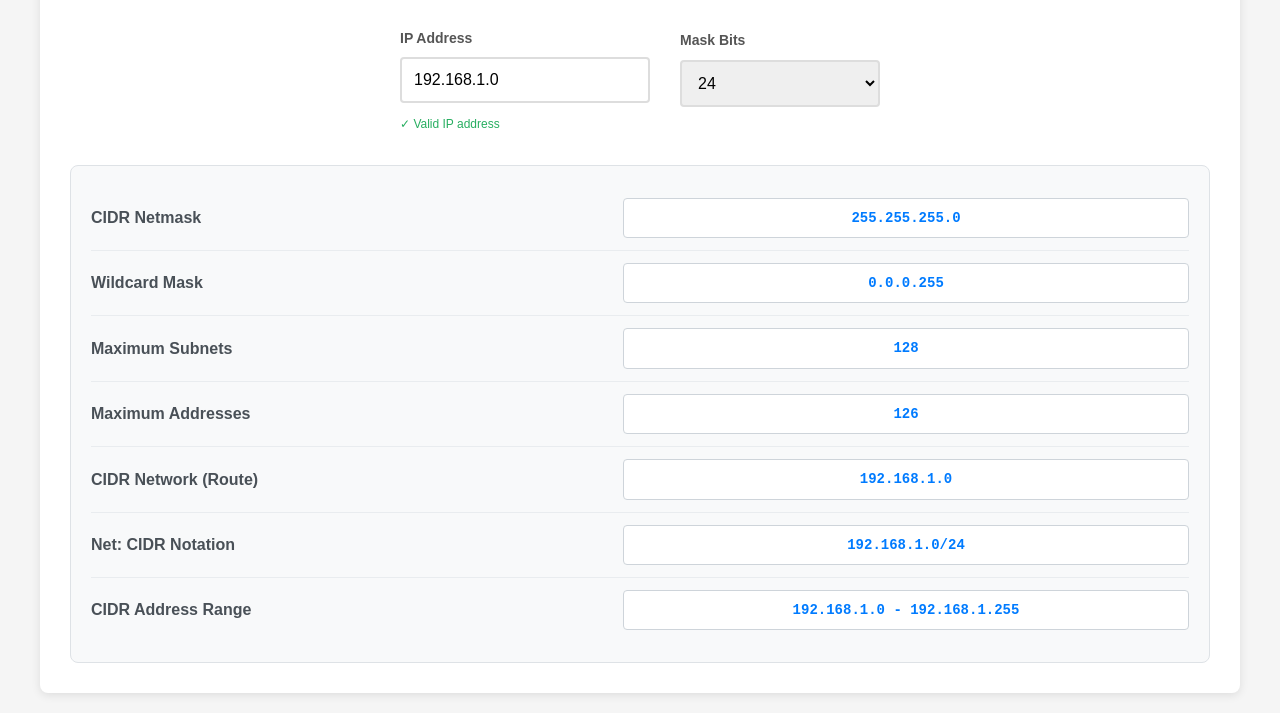
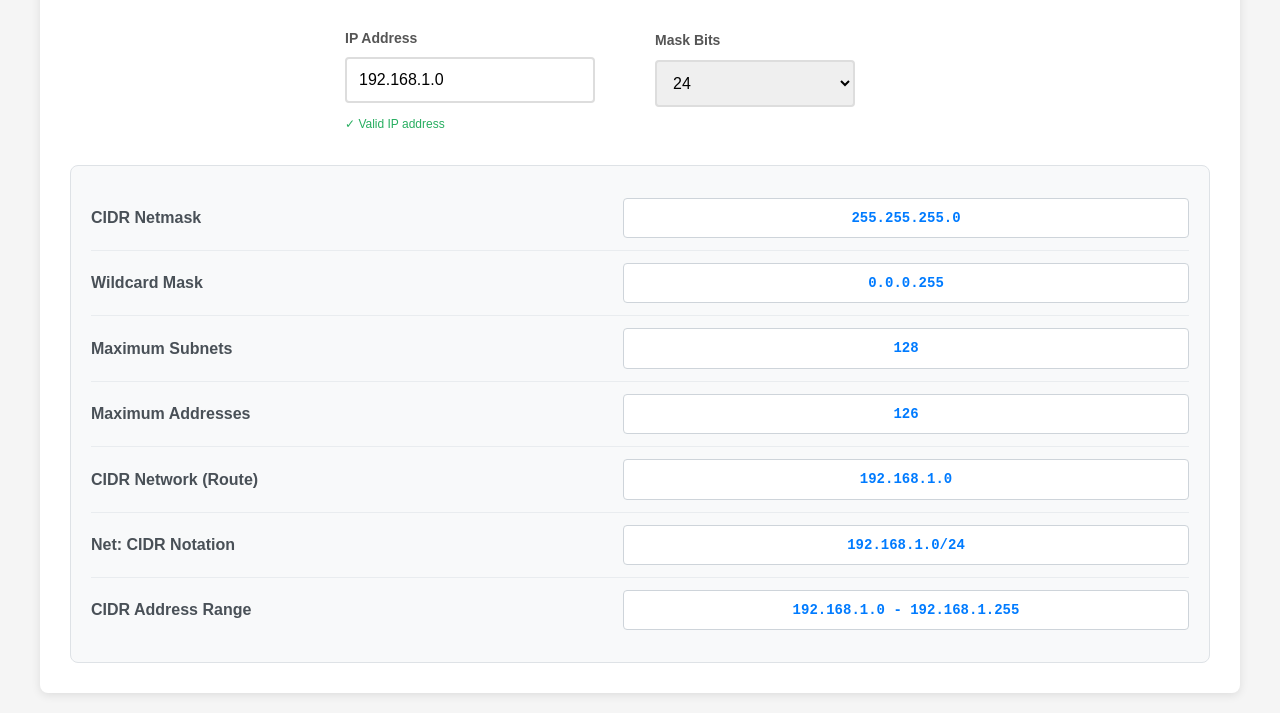
Before and after one commit to dpusta/cidrsubnet, a website: page index.html in a window 1280 px wide. Shown: the part 117-830 px from the top of the page. Drawn offline with Linux system fonts and the light colour scheme.

Commit message:
Fix input group alignment to prevent shifting

```diff
--- a/styles.css
+++ b/styles.css
@@ -48,7 +48,8 @@ h1 {
     flex-direction: column;
     gap: 8px;
     min-width: 0;
-    width: fit-content;
+    width: 280px;
+    align-items: flex-start;
 }
 
 .input-group label {
```
